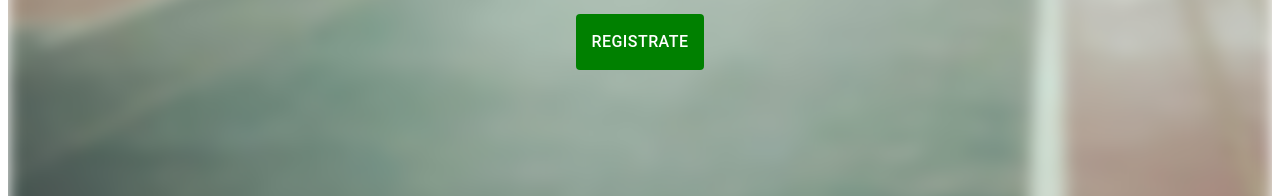
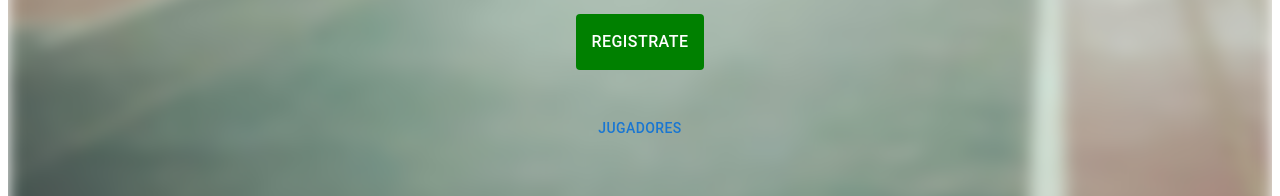
Before and after one commit to Dixa-dev/gestoDeClubFrontEnd, a React (Vite) app: page / in a window 1280 px wide. Shown: the part 668-864 px from the top of the page. Built offline with nearby package versions, Linux system fonts and the light colour scheme.

Commit message:
probando jugadores

```diff
--- a/src/components/pages/home/Home.jsx
+++ b/src/components/pages/home/Home.jsx
@@ -78,6 +78,7 @@ const Home = () => {
                 Registrate
               </Button>
             </Link>
+            <Link to={"/players"}> <Button sx={{marginTop:"5vh"}}>Jugadores</Button> </Link>
           </Box>
         </Box>
       </Container>
```
